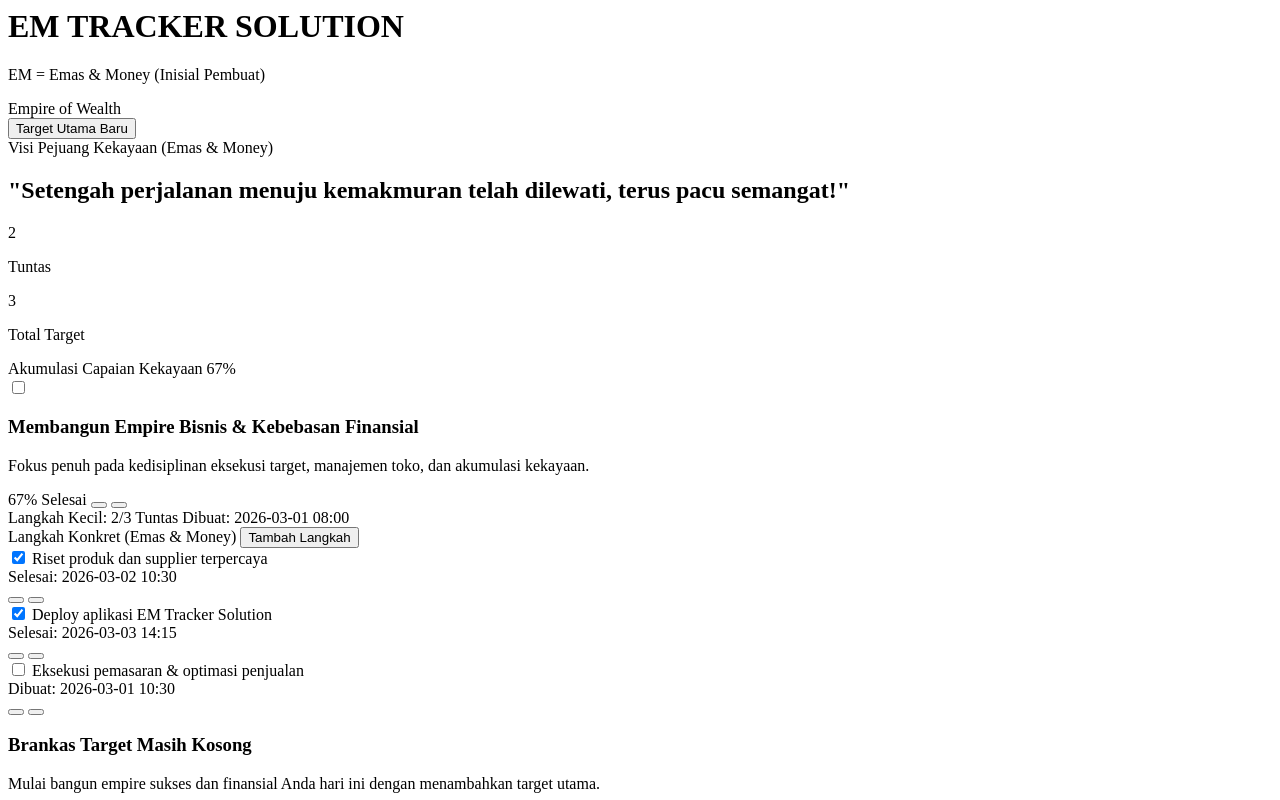
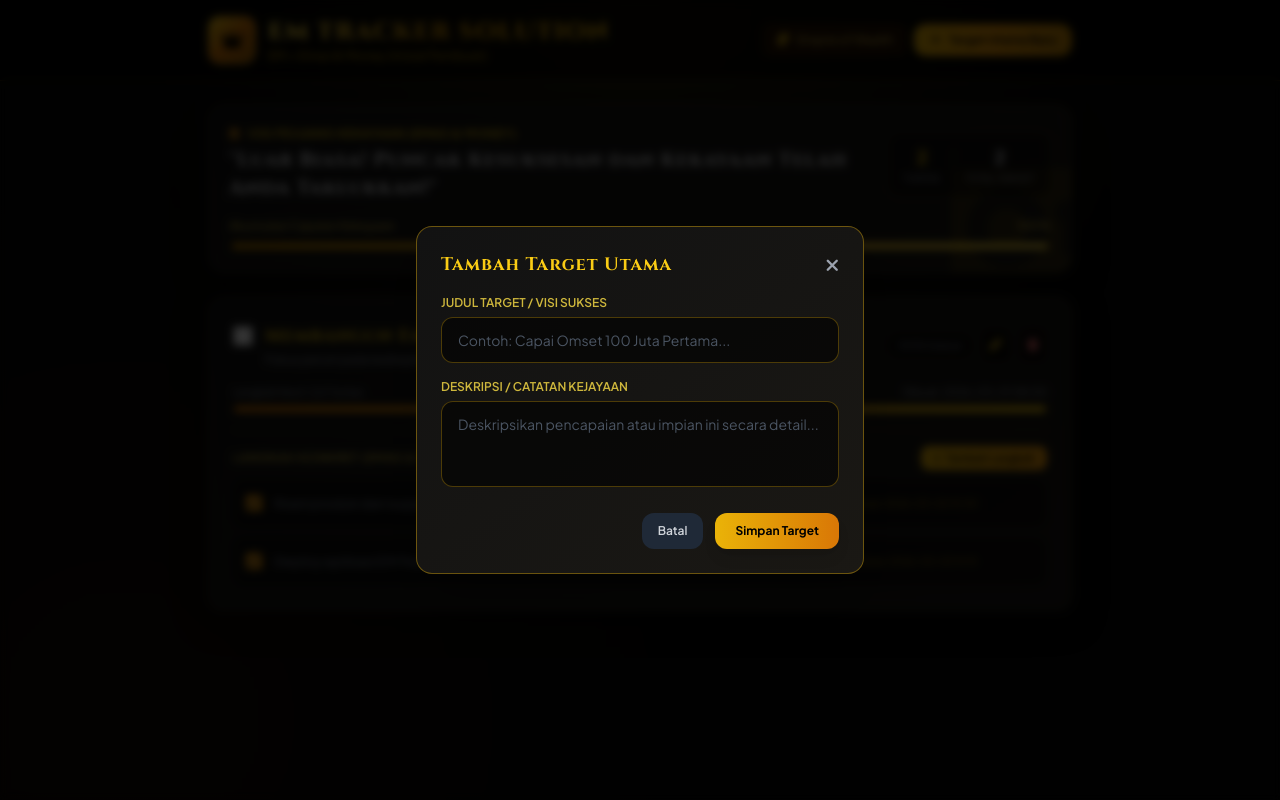
Before and after one commit to Wariormuda/EM-Tracker-Sulution, a plain HTML site: page index.html in a window 1280 px wide. Both pictures are taken after a click on the button "Target Utama Baru". Shown: the top 800 px of the page. Drawn offline with nearby package versions, Linux system fonts and the light colour scheme.

Commit message:
index.html

```diff
--- a/index.html
+++ b/index.html
@@ -1,5 +1,62 @@
+<!DOCTYPE html>
+<html lang="id">
+<head>
+    <meta charset="UTF-8">
+    <meta name="viewport" content="width=device-width, initial-scale=1.0">
+    <title>EM Tracker Solution - Target & Achievement Tracker</title>
+    <!-- Menggunakan Tailwind CSS v3 CDN yang Lebih Stabil untuk GitHub Pages -->
+    <script src="https://cdn.tailwindcss.com"></script>
+    <!-- FontAwesome untuk Ikon -->
+    <link rel="stylesheet" href="https://cdnjs.cloudflare.com/ajax/libs/font-awesome/6.4.0/css/all.min.css">
+    <!-- Google Fonts: Cinzel & Plus Jakarta Sans -->
+    <link href="https://fonts.googleapis.com/css2?family=Cinzel:wght@600;700;900&family=Plus+Jakarta+Sans:wght@400;500;600;700&display=swap" rel="stylesheet">
+    <style>
+        body {
+            font-family: 'Plus Jakarta Sans', sans-serif;
+            background-color: #050505;
+            color: #f3f4f6;
+            background-image: radial-gradient(circle at 50% 0%, rgba(212, 175, 55, 0.12) 0%, transparent 50%),
+                              radial-gradient(circle at 10% 90%, rgba(180, 83, 9, 0.08) 0%, transparent 40%);
+            background-attachment: fixed;
+        }
+        .luxury-title {
+            font-family: 'Cinzel', serif;
+            letter-spacing: 1px;
+        }
+        .gold-gradient-text {
+            background: linear-gradient(135deg, #FDE047 0%, #CA8A04 50%, #EAB308 100%);
+            -webkit-background-clip: text;
+            -webkit-text-fill-color: transparent;
+        }
+        .gold-border {
+            border-color: rgba(234, 179, 8, 0.3);
+        }
+        .gold-border:focus {
+            border-color: #EAB308;
+            box-shadow: 0 0 15px rgba(234, 179, 8, 0.2);
+        }
+        .gold-glow {
+            box-shadow: 0 0 25px rgba(202, 138, 4, 0.25);
+        }
+        .card-wealth {
+            background: linear-gradient(145deg, #121212 0%, #1a1814 100%);
+            border: 1px solid rgba(212, 175, 55, 0.2);
+            box-shadow: 0 8px 32px 0 rgba(0, 0, 0, 0.5);
+        }
+        .card-wealth:hover {
+            border-color: rgba(234, 179, 8, 0.5);
+            box-shadow: 0 10px 40px 0 rgba(202, 138, 4, 0.15);
+        }
+        ::-webkit-scrollbar { width: 8px; }
+        ::-webkit-scrollbar-track { background: #0a0a0a; }
+        ::-webkit-scrollbar-thumb { background: #854d0e; border-radius: 4px; }
+        ::-webkit-scrollbar-thumb:hover { background: #a16207; }
+    </style>
+</head>
+<body class="min-h-screen pb-16">
+
     <!-- Header / Banner Utama -->
-<header class="relative overflow-hidden border-b border-yellow-600/30 bg-black/70 backdrop-blur-md sticky top-0 z-40">
+    <header class="relative overflow-hidden border-b border-yellow-600/30 bg-black/60 backdrop-blur-md sticky top-0 z-40">
         <div class="max-w-4xl mx-auto px-4 py-4 flex flex-col sm:flex-row items-center justify-between gap-4">
             <div class="flex items-center gap-3">
                 <div class="w-12 h-12 rounded-xl bg-gradient-to-br from-yellow-400 via-amber-600 to-yellow-700 flex items-center justify-center shadow-lg gold-glow border border-yellow-300/40">
@@ -7,12 +64,12 @@
                 </div>
                 <div>
                     <h1 class="luxury-title text-2xl font-black tracking-wider gold-gradient-text">EM TRACKER SOLUTION</h1>
-                <p class="text-[10px] text-yellow-500/90 font-semibold tracking-wider uppercase">EM = Emas & Money (Inisial Pembuat)</p>
+                    <p class="text-xs text-yellow-500/80 font-medium tracking-wide">EM = Emas & Money (Inisial Pembuat)</p>
                 </div>
             </div>
             <div class="flex items-center gap-2">
-            <div class="bg-amber-950/50 border border-yellow-600/30 px-3 py-1.5 rounded-lg flex items-center gap-2 text-xs text-yellow-300">
-                <i class="fa-solid fa-sack-dollar text-yellow-400"></i>
+                <div class="bg-amber-950/40 border border-yellow-600/30 px-3 py-1.5 rounded-lg flex items-center gap-2 text-xs text-yellow-300">
+                    <i class="fa-solid fa-coins text-yellow-400"></i>
                     <span>Empire of Wealth</span>
                 </div>
                 <button onclick="openAddGoalModal()" class="bg-gradient-to-r from-yellow-500 via-amber-500 to-yellow-600 hover:from-yellow-400 hover:to-yellow-500 text-black font-bold px-4 py-2 rounded-xl text-xs flex items-center gap-2 shadow-lg transition transform active:scale-95 cursor-pointer">
@@ -28,16 +85,16 @@
         <!-- Motivational Wealth Quote & Stats -->
         <section class="card-wealth rounded-2xl p-5 mb-6 relative overflow-hidden">
             <div class="absolute -right-6 -bottom-6 opacity-10 text-9xl text-yellow-500 pointer-events-none">
-            <i class="fa-solid fa-coins"></i>
+                <i class="fa-solid fa-vault"></i>
             </div>
             <div class="flex flex-col md:flex-row justify-between items-start md:items-center gap-4 relative z-10">
                 <div>
                     <div class="flex items-center gap-2 text-yellow-400 text-xs font-semibold uppercase tracking-wider mb-1">
                         <i class="fa-solid fa-fire text-amber-500 animate-pulse"></i> Visi Pejuang Kekayaan (Emas & Money)
                     </div>
-                <h2 id="quote-text" class="text-lg sm:text-xl font-bold text-gray-100 luxury-title">"Setiap target yang tuntas adalah tumpukan emas dan pundi-pundi uang menuju kebebasan mutlak."</h2>
+                    <h2 id="quote-text" class="text-lg sm:text-xl font-bold text-gray-100 luxury-title">"Setiap langkah kecil adalah investasi menuju kebebasan finansial mutlak."</h2>
                 </div>
-            <div class="flex items-center gap-3 bg-black/50 border border-yellow-500/20 px-4 py-2.5 rounded-xl shrink-0">
+                <div class="flex items-center gap-3 bg-black/40 border border-yellow-500/20 px-4 py-2.5 rounded-xl shrink-0">
                     <div class="text-center">
                         <span id="stat-completed" class="text-lg font-black text-yellow-400">0</span>
                         <p class="text-[10px] text-gray-400 uppercase">Tuntas</p>
@@ -70,10 +127,10 @@
         <!-- Kosong State -->
         <div id="empty-state" class="hidden text-center py-16 card-wealth rounded-2xl border-dashed">
             <div class="w-16 h-16 mx-auto mb-4 rounded-full bg-yellow-500/10 border border-yellow-500/30 flex items-center justify-center text-yellow-400 text-2xl">
-            <i class="fa-solid fa-vault"></i>
+                <i class="fa-solid fa-gem"></i>
             </div>
-        <h3 class="text-lg font-bold text-gray-200 luxury-title">Brankas Target Masih Kosong</h3>
-        <p class="text-sm text-gray-400 max-w-md mx-auto mt-1 mb-6">Mulai bangun empire sukses dan finansial Anda hari ini dengan menambahkan target utama.</p>
+            <h3 class="text-lg font-bold text-gray-200 luxury-title">Belum Ada Target Kekayaan Tercatat</h3>
+            <p class="text-sm text-gray-400 max-w-md mx-auto mt-1 mb-6">Mulailah rancang langkah sukses dan target finansial Anda hari ini demi masa depan yang berkelimpahan.</p>
             <button onclick="openAddGoalModal()" class="bg-gradient-to-r from-yellow-500 to-amber-600 text-black font-bold px-5 py-2.5 rounded-xl text-xs shadow-lg hover:brightness-110 transition">
                 + Buat Target Utama Pertama
             </button>
@@ -91,12 +148,12 @@
             <form id="goal-form" onsubmit="saveGoal(event)">
                 <input type="hidden" id="goal-id">
                 <div class="mb-4">
-                <label class="block text-xs font-semibold text-yellow-300/80 mb-1.5 uppercase">Judul Target / Visi Emas & Money</label>
-                <input type="text" id="goal-title-input" required placeholder="Contoh: Capai Omset Bisnis 100 Juta..." class="w-full bg-black/60 border gold-border rounded-xl px-4 py-3 text-sm text-gray-100 placeholder-gray-600 focus:outline-none">
+                    <label class="block text-xs font-semibold text-yellow-300/80 mb-1.5 uppercase">Judul Target / Visi Sukses</label>
+                    <input type="text" id="goal-title-input" required placeholder="Contoh: Capai Omset 100 Juta Pertama..." class="w-full bg-black/60 border gold-border rounded-xl px-4 py-3 text-sm text-gray-100 placeholder-gray-600 focus:outline-none">
                 </div>
                 <div class="mb-5">
-                <label class="block text-xs font-semibold text-yellow-300/80 mb-1.5 uppercase">Catatan / Detail Pencapaian</label>
-                <textarea id="goal-desc-input" rows="3" placeholder="Deskripsikan target atau aset yang ingin diraih..." class="w-full bg-black/60 border gold-border rounded-xl px-4 py-3 text-sm text-gray-100 placeholder-gray-600 focus:outline-none resize-none"></textarea>
+                    <label class="block text-xs font-semibold text-yellow-300/80 mb-1.5 uppercase">Deskripsi / Catatan Kejayaan</label>
+                    <textarea id="goal-desc-input" rows="3" placeholder="Deskripsikan pencapaian atau impian ini secara detail..." class="w-full bg-black/60 border gold-border rounded-xl px-4 py-3 text-sm text-gray-100 placeholder-gray-600 focus:outline-none resize-none"></textarea>
                 </div>
                 <div class="flex justify-end gap-3">
                     <button type="button" onclick="closeGoalModal()" class="px-4 py-2.5 rounded-xl text-xs font-semibold bg-gray-800 text-gray-300 hover:bg-gray-700 transition">Batal</button>
@@ -106,7 +163,7 @@
         </div>
     </div>
 
-<!-- Modal Form: Tambah / Edit Langkah Kecil (Sub-step) -->
+    <!-- Modal Form: Tambah / Edit Langkah Kecil -->
     <div id="step-modal" class="fixed inset-0 bg-black/80 backdrop-blur-sm z-50 flex items-center justify-center p-4 hidden">
         <div class="card-wealth rounded-2xl w-full max-w-md p-6 border border-yellow-500/40 shadow-2xl">
             <div class="flex justify-between items-center mb-4">
@@ -117,7 +174,7 @@
                 <input type="hidden" id="step-goal-id">
                 <input type="hidden" id="step-id">
                 <div class="mb-5">
-                <label class="block text-xs font-semibold text-yellow-300/80 mb-1.5 uppercase">Aksi Konkret</label>
+                    <label class="block text-xs font-semibold text-yellow-300/80 mb-1.5 uppercase">Langkah Konkret (Emas & Money)</label>
                     <input type="text" id="step-title-input" required placeholder="Contoh: Riset supplier, buat iklan pertama..." class="w-full bg-black/60 border gold-border rounded-xl px-4 py-3 text-sm text-gray-100 placeholder-gray-600 focus:outline-none">
                 </div>
                 <div class="flex justify-end gap-3">
@@ -142,8 +199,7 @@
                 completedAt: null,
                 steps: [
                     { id: 's1', title: 'Riset produk dan supplier terpercaya', completed: true, createdAt: '2026-03-01 09:00', completedAt: '2026-03-02 10:30' },
-                { id: 's2', title: 'Deploy aplikasi EM Tracker Solution', completed: true, createdAt: '2026-03-01 10:00', completedAt: '2026-03-03 14:15' },
-                { id: 's3', title: 'Eksekusi pemasaran & optimasi penjualan', completed: false, createdAt: '2026-03-01 10:30', completedAt: null }
+                    { id: 's2', title: 'Deploy aplikasi EM Tracker Solution', completed: true, createdAt: '2026-03-01 10:00', completedAt: '2026-03-03 14:15' }
                 ]
             }
         ];
@@ -170,7 +226,7 @@
 
             if (goals.length === 0) {
                 emptyState.classList.remove('hidden');
-            updateStats(0, 0);
+                updateStats(0, 0, 0);
                 return;
             } else {
                 emptyState.classList.add('hidden');
@@ -189,15 +245,15 @@
                 let goalProgress = goalStepsTotal > 0 ? Math.round((goalStepsCompleted / goalStepsTotal) * 100) : (goal.completed ? 100 : 0);
 
                 const card = document.createElement('div');
-            card.className = `card-wealth rounded-2xl p-5 sm:p-6 transition-all duration-300 relative overflow-hidden ${goal.completed ? 'border-yellow-500/70 bg-gradient-to-br from-[#121212] to-[#221c0e]' : ''}`;
+                card.className = `card-wealth rounded-2xl p-5 sm:p-6 transition-all duration-300 relative overflow-hidden ${goal.completed ? 'border-yellow-500/60 bg-gradient-to-br from-[#121212] to-[#1f1a0e]' : ''}`;
 
                 let stepsHtml = '';
                 if (goal.steps.length === 0) {
-                stepsHtml = `<p class="text-xs text-gray-500 italic py-2">Belum ada langkah kecil. Tambahkan aksi konkret menuju sukses!</p>`;
+                    stepsHtml = `<p class="text-xs text-gray-500 italic py-2">Belum ada langkah kecil. Tambahkan langkah untuk mulai mendaki menuju sukses!</p>`;
                 } else {
                     goal.steps.forEach(step => {
                         stepsHtml += `
-                        <div class="flex items-center justify-between bg-black/50 border border-yellow-500/10 hover:border-yellow-500/30 p-3 rounded-xl transition group">
+                            <div class="flex items-center justify-between bg-black/40 border border-yellow-500/10 hover:border-yellow-500/30 p-3 rounded-xl transition group">
                                 <label class="flex items-center gap-3 cursor-pointer flex-1 mr-2">
                                     <input type="checkbox" ${step.completed ? 'checked' : ''} onchange="toggleStep('${goal.id}', '${step.id}')" class="w-4 h-4 accent-amber-500 rounded cursor-pointer">
                                     <span class="text-sm ${step.completed ? 'line-through text-gray-500' : 'text-gray-200'}">${step.title}</span>
@@ -257,10 +313,10 @@
                 container.appendChild(card);
             });
 
-        updateStats(completedStepsGlobal, totalStepsGlobal);
+            updateStats(completedStepsGlobal, totalStepsGlobal, goals.length);
         }
 
-    function updateStats(completed, total) {
+        function updateStats(completed, total, totalGoals) {
             document.getElementById('stat-completed').innerText = completed;
             document.getElementById('stat-total').innerText = total;
 
@@ -270,11 +326,11 @@
 
             const quoteEl = document.getElementById('quote-text');
             if (percentage === 100 && total > 0) {
-            quoteEl.innerText = '"Luar Biasa! Seluruh Target Empire Kesuksesan Telah Anda Taklukkan!"';
+                quoteEl.innerText = '"Luar Biasa! Puncak Kesuksesan dan Kekayaan Telah Anda Taklukkan!"';
             } else if (percentage >= 50) {
-            quoteEl.innerText = '"Setengah perjalanan menuju kemakmuran telah dilewati, terus pacu semangat!"';
+                quoteEl.innerText = '"Setengah jalan menuju kemakmuran telah dilewati, terus pacu semangat!"';
             } else {
-            quoteEl.innerText = '"Setiap target yang tuntas adalah tumpukan emas dan pundi-pundi uang menuju kebebasan mutlak."';
+                quoteEl.innerText = '"Setiap langkah kecil adalah investasi menuju kebebasan finansial mutlak."';
             }
         }
 
@@ -329,7 +385,7 @@
         }
 
         function deleteGoal(id) {
-        if (confirm('Yakin ingin menghapus target utama ini?')) {
+            if (confirm('Yakin ingin menghapus target utama ini beserta seluruh langkah kecilnya?')) {
                 goals = goals.filter(g => g.id !== id);
                 saveData();
             }
@@ -340,7 +396,6 @@
             if (!goal) return;
             goal.completed = !goal.completed;
             goal.completedAt = goal.completed ? getFormattedDate() : null;
-
             goal.steps.forEach(s => {
                 s.completed = goal.completed;
                 s.completedAt = goal.completed ? getFormattedDate() : null;
@@ -383,14 +438,14 @@
                     step.title = title;
                 }
             } else {
-            const newStep = {
+                const linkStep = {
                     id: Date.now().toString(),
                     title,
                     completed: false,
                     createdAt: getFormattedDate(),
                     completedAt: null
                 };
-            goal.steps.push(newStep);
+                goal.steps.push(linkStep);
             }
 
             evaluateGoalCompletion(goal);
@@ -429,3 +484,5 @@
 
         renderApp();
     </script>
+</body>
+</html>
```
Lines whose indentation alone changed are shown as unchanged.
